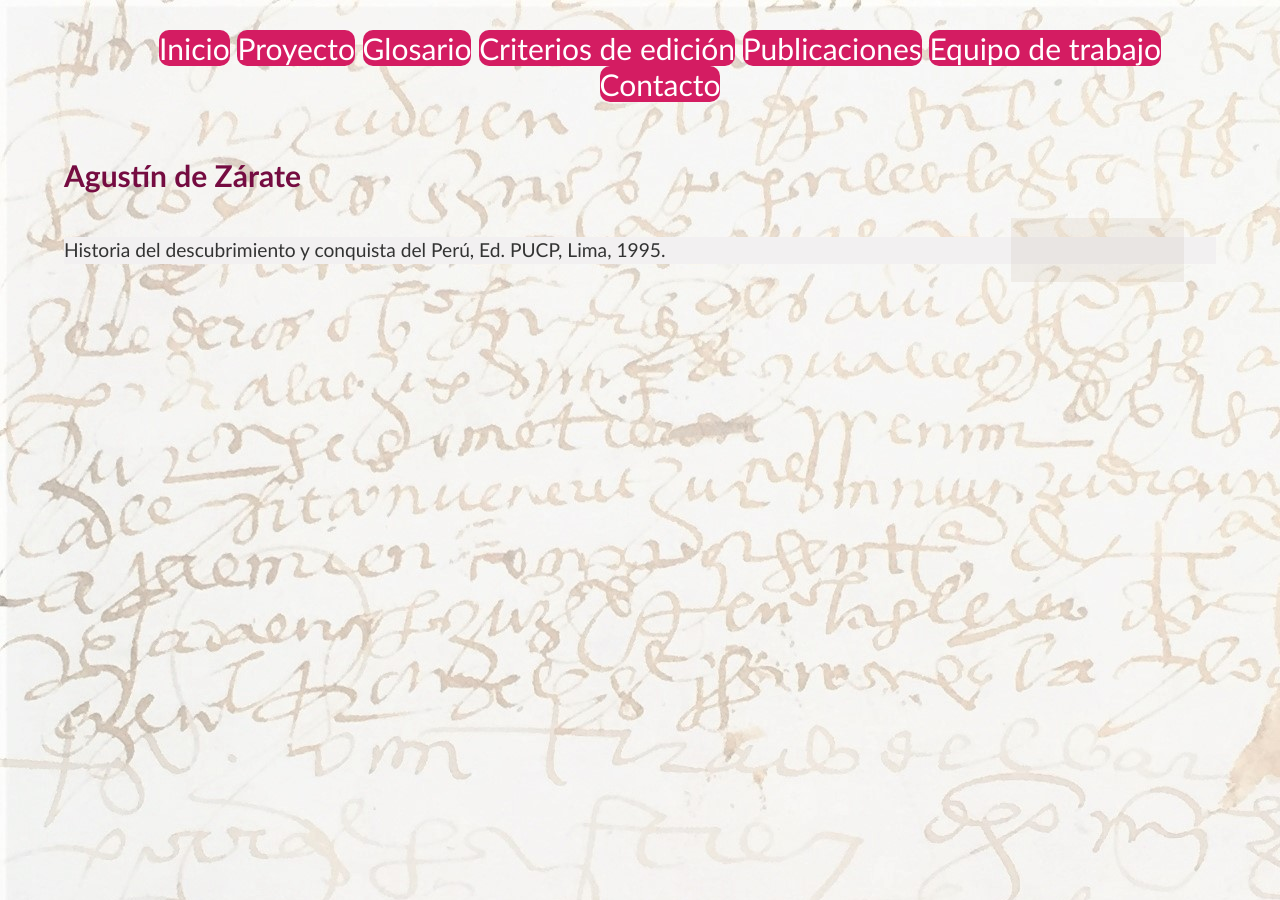
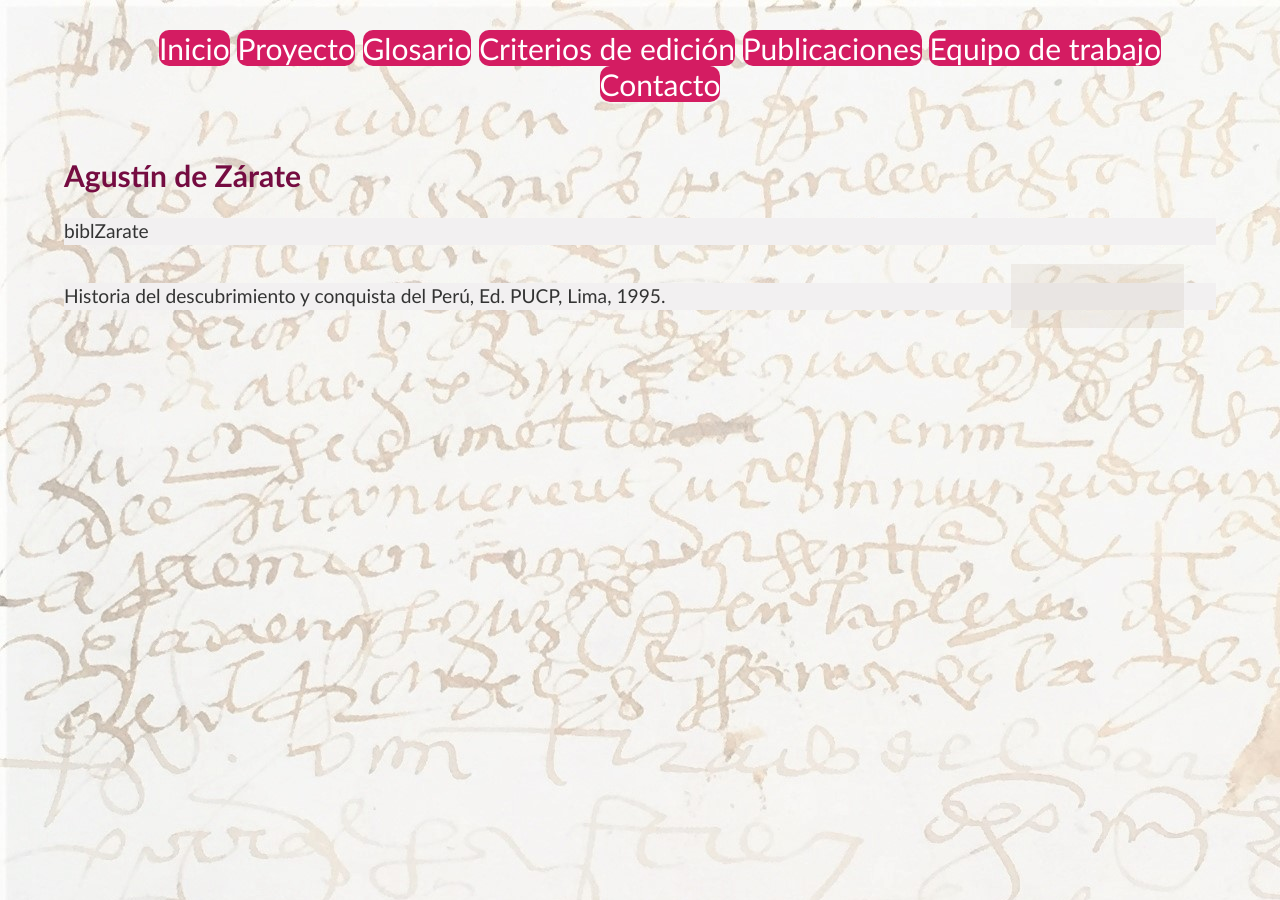
Before and after one commit to glosascroniquenses/glosascroniquenses.github.io, a Jekyll site: the page built from _autores/cronista15.html, in a window 1280 px wide. Built offline with Jekyll 4.4.1, drawn with Linux system fonts in a browser that asks for light colours.

Commit message:
Update autore.html

```diff
--- a/_layouts/autore.html
+++ b/_layouts/autore.html
@@ -5,7 +5,7 @@
     <header>
     <h1><a href="{{ autore.url }}" style="color:#750C41;">{{ page.title }}</a></h1>
     </header>
-    <p>{{ page.text1 }}</p>
+    <p>{{ page.text }}</p>
 
     {% if page.data %}
 
```
